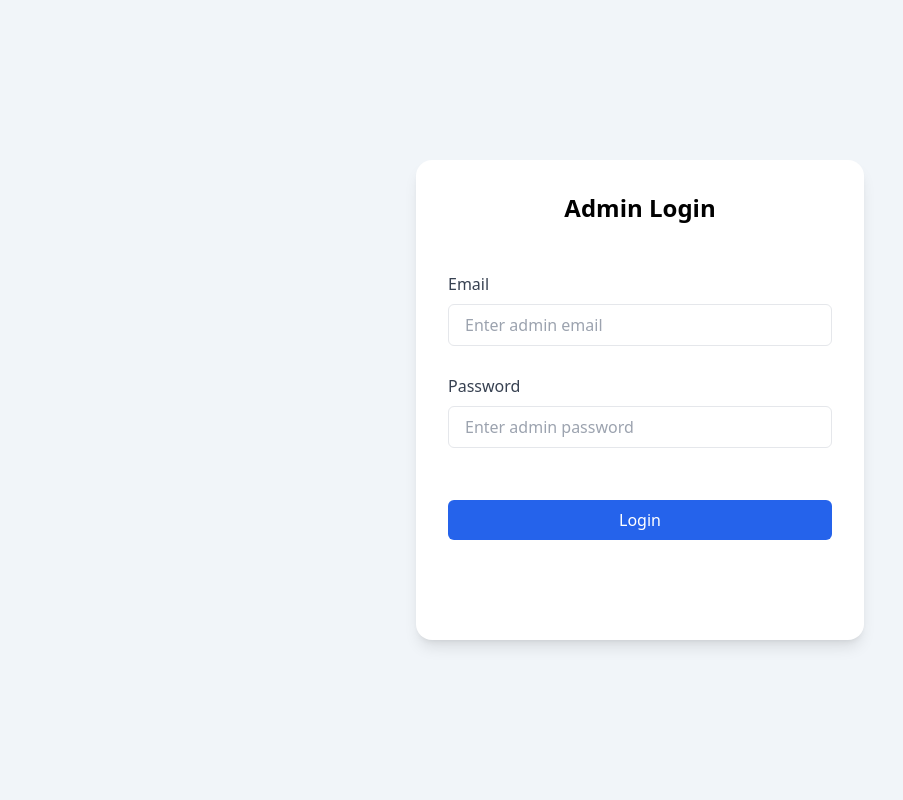
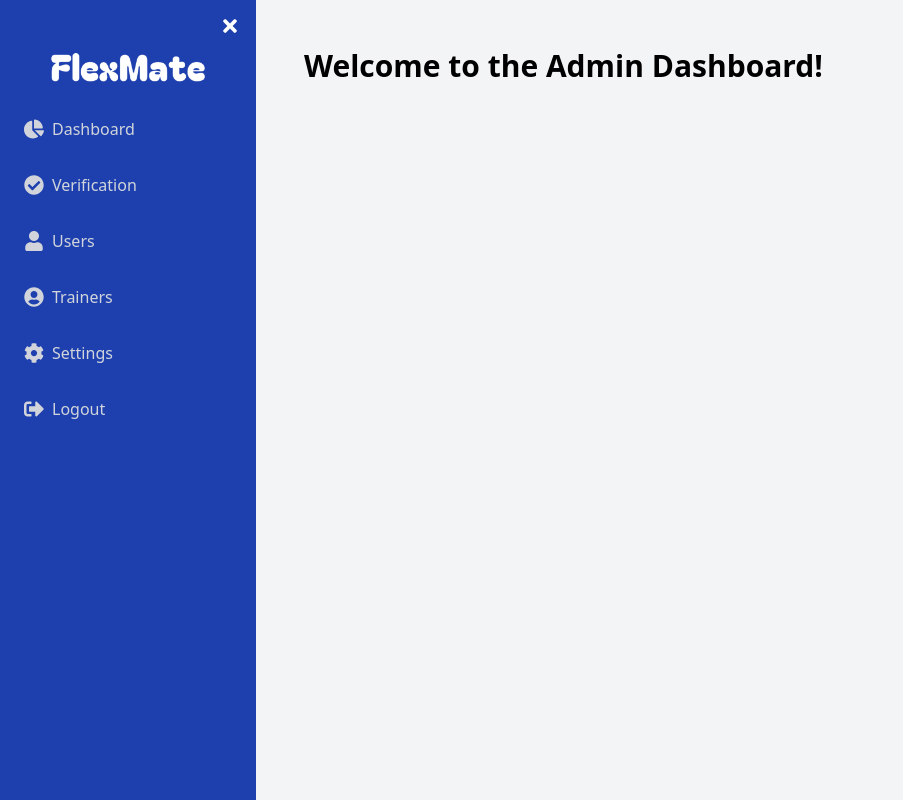
Before and after one commit to hafismohammad/Flex-Mate, a React (Vite) app in the folder frontend/: page /admin in a window 1280 px wide. Shown: the whole page, without its empty margins (0-903 px from the left). Built offline with nearby package versions, Linux system fonts and the light colour scheme.

Commit message:
Admin login and sidebar

```diff
--- a/frontend/src/App.tsx
+++ b/frontend/src/App.tsx
@@ -10,7 +10,7 @@ const App: React.FC = () => {
       <Router>
         <Routes>
           <Route path="/*" element={<UserRoutes />} />
-          <Route path="/admin" element={<AdminRoutes />} />
+          <Route path="/admin/*" element={<AdminRoutes />} />
         </Routes>
       </Router>
     </>
--- a/frontend/src/actions/adminAction.tsx
+++ b/frontend/src/actions/adminAction.tsx
@@ -1,20 +1,20 @@
 import { createAsyncThunk } from "@reduxjs/toolkit";
-import AdminService from '../services/AdminService'
+import AdminService from "../services/AdminService";
 
 interface loginAdmin {
   email: string;
   password: string;
 }
 export const adminLogin = createAsyncThunk(
-    'admin/login',
-    async ({email, password}: loginAdmin, thunkAPI) => {
+  "admin/login",
+  async ({ email, password }: loginAdmin, thunkAPI) => {
+    try {
+      const response = await AdminService.adminLogin({ email, password });
+      console.log('admin login response', response.data);
 
-
-        try {
-            const response = await AdminService.adminLogin({email, password})
-            return response.data
+      return response.data;
     } catch (error: any) {
-            return thunkAPI.rejectWithValue(error.response.data)
+      return thunkAPI.rejectWithValue(error.response.data);
     }
   }
-)
+);
--- a/frontend/src/app/store.ts
+++ b/frontend/src/app/store.ts
@@ -1,10 +1,12 @@
 import { configureStore } from '@reduxjs/toolkit'
 import userReduser from '../features/user/userSlice'
+import adminReducer from '../features/admin/adminSlice'
 
 // Redux store
 const store = configureStore({
     reducer: {
         user: userReduser,
+        admin: adminReducer
     }
 })
 
--- /dev/null
+++ b/frontend/src/components/admin/AdminDashboard.tsx
@@ -0,0 +1,13 @@
+
+
+function AdminDashboard() {
+  return (
+
+    <div className="flex-1 p-6 bg-gray-100">
+    <h2 className="text-3xl font-semibold">Welcome to the Admin Dashboard!</h2>
+    </div>
+
+  )
+}
+
+export default AdminDashboard
--- /dev/null
+++ b/frontend/src/components/admin/AdminLayout .tsx
@@ -0,0 +1,17 @@
+// src/components/AdminLayout.js
+import React from 'react';
+import { Outlet } from 'react-router-dom';
+import AdminSideBar from './AdminSideBar';
+
+function AdminLayout() {
+  return (
+    <div className="flex">
+      <AdminSideBar />
+      <div className="flex-1 p-6 bg-gray-100">
+        <Outlet />
+      </div>
+    </div>
+  );
+}
+
+export default AdminLayout;
--- a/frontend/src/components/admin/AdminLogin.tsx
+++ b/frontend/src/components/admin/AdminLogin.tsx
@@ -1,7 +1,9 @@
 import React, { useState } from 'react';
 import { useDispatch } from 'react-redux';
-import { AppDispatch } from '../../app/store';
+import { AppDispatch, RootState } from '../../app/store';
 import {adminLogin} from '../../actions/adminAction'
+import { useSelector } from 'react-redux';
+import { useNavigate } from 'react-router-dom';
 
 interface Errors {
   email?: string;
@@ -12,7 +14,9 @@ function AdminLogin() {
   const [email, setEmail] = useState<string>('');
   const [password, setPassword] = useState<string>('');
   const [errors, setErrors] = useState<Errors>({});
+
   const dispatch = useDispatch<AppDispatch>();
+  const navigate = useNavigate()
 
   const validate = (): Errors => {
     const newErrors: Errors = {};
@@ -54,6 +58,7 @@ function AdminLogin() {
 
 
       dispatch(adminLogin(adminData));
+      navigate('/admin/')
 
     }
   };
--- /dev/null
+++ b/frontend/src/components/admin/AdminSideBar.tsx
@@ -0,0 +1,84 @@
+import React, { useState } from 'react';
+import { Link } from 'react-router-dom'; // Import Link
+import LOGO from '../../assets/LOGO-2.png';
+import { FaBars, FaTimes, FaChartPie, FaUser, FaCog, FaUserCircle, FaSignOutAlt, FaCheckCircle } from 'react-icons/fa';
+
+function AdminSideBar() {
+  const [isSidebarOpen, setIsSidebarOpen] = useState(true);
+
+  // Toggle sidebar state
+  const toggleSidebar = () => {
+    setIsSidebarOpen(!isSidebarOpen);
+  };
+
+  return (
+    <div className="flex">
+      {/* Sidebar */}
+      <div
+        className={`h-screen bg-blue-800 text-white flex flex-col p-4 transition-all duration-300 ${
+          isSidebarOpen ? 'w-64' : 'w-16'
+        }`}
+      >
+        <button
+          onClick={toggleSidebar}
+          className="text-white focus:outline-none mb-4 flex justify-end"
+        >
+          {isSidebarOpen ? <FaTimes size={20} /> : <FaBars size={20} />}
+        </button>
+
+        {isSidebarOpen && (
+          <div className="flex items-center justify-center mb-6">
+            <img className='w-[70%] h-[100%]' src={LOGO} alt="Logo" />
+          </div>
+        )}
+
+        <nav className="flex flex-col space-y-4">
+          <Link
+            to="/admin/"
+            className="flex items-center p-2 text-gray-300 hover:bg-gray-700 hover:text-white rounded-md transition"
+          >
+            <FaChartPie size={20} />
+            <span className={`ml-2 ${!isSidebarOpen && 'hidden'}`}>Dashboard</span>
+          </Link>
+          <Link
+            to="/admin/verification"
+            className="flex items-center p-2 text-gray-300 hover:bg-gray-700 hover:text-white rounded-md transition"
+          >
+            <FaCheckCircle size={20} />
+            <span className={`ml-2 ${!isSidebarOpen && 'hidden'}`}>Verification</span>
+          </Link>
+          <Link
+            to="#"
+            className="flex items-center p-2 text-gray-300 hover:bg-gray-700 hover:text-white rounded-md transition"
+          >
+            <FaUser size={20} />
+            <span className={`ml-2 ${!isSidebarOpen && 'hidden'}`}>Users</span>
+          </Link>
+          <Link
+            to="#"
+            className="flex items-center p-2 text-gray-300 hover:bg-gray-700 hover:text-white rounded-md transition"
+          >
+            <FaUserCircle size={20} />
+            <span className={`ml-2 ${!isSidebarOpen && 'hidden'}`}>Trainers</span>
+          </Link>
+          <Link
+            to="#"
+            className="flex items-center p-2 text-gray-300 hover:bg-gray-700 hover:text-white rounded-md transition"
+          >
+            <FaCog size={20} />
+            <span className={`ml-2 ${!isSidebarOpen && 'hidden'}`}>Settings</span>
+          </Link>
+          <Link
+            to="/logout"
+            className="flex items-center p-2 text-gray-300 hover:bg-gray-700 hover:text-white rounded-md transition"
+          >
+            <FaSignOutAlt size={20} />
+            <span className={`ml-2 ${!isSidebarOpen && 'hidden'}`}>Logout</span>
+          </Link>
+        </nav>
+      </div>
+    </div>
+  );
+}
+
+export default AdminSideBar;
--- /dev/null
+++ b/frontend/src/components/admin/Verification.tsx
@@ -0,0 +1,12 @@
+// src/pages/Verification.js
+import React from 'react';
+
+function Verification() {
+  return (
+    <div className="flex-1 p-6 bg-gray-100">
+    <h2 className="text-3xl font-semibold">Trainer Verification</h2>
+    </div>
+  );
+}
+
+export default Verification;
--- /dev/null
+++ b/frontend/src/features/admin/adminSlice.tsx
@@ -0,0 +1,42 @@
+import { createSlice, PayloadAction, createAsyncThunk } from '@reduxjs/toolkit';
+import { adminLogin } from '../../actions/adminAction';
+
+interface AdminState {
+  adminData: any;
+  adminToken: string| null
+  loading: boolean;
+  error: string | null;
+}
+
+const initialState: AdminState = {
+  adminData: null,
+  adminToken: localStorage.getItem("access_token") || null,
+  loading: false,
+  error: null,
+};
+
+const adminSlice = createSlice({
+  name: 'admin',
+  initialState,
+  reducers: {},
+  extraReducers: (builder) => {
+    builder
+      .addCase(adminLogin.pending, (state) => {
+        state.loading = true;
+        state.error = null;
+      })
+      .addCase(adminLogin.fulfilled, (state, action: PayloadAction<any>) => {
+        state.loading = false;
+        state.adminData = action.payload.admin
+        state.adminToken = action.payload.token
+        localStorage.setItem("admin", JSON.stringify(action.payload.admin));
+        localStorage.setItem("access_token", action.payload.token);
+      })
+      .addCase(adminLogin.rejected, (state, action) => {
+        state.loading = false;
+        state.error = action.error.message || 'Something went wrong';
+      });
+  },
+});
+
+export default adminSlice.reducer;
--- a/frontend/src/features/user/userSlice.tsx
+++ b/frontend/src/features/user/userSlice.tsx
@@ -7,6 +7,7 @@ const user = localStorage.getItem("user");
 console.log(user);
 
 const final = user ? JSON.parse(user) : null;
+
 const initialState: UserState = {
   userInfo: final?final : null,
   token: localStorage.getItem("access_token") || null,
--- /dev/null
+++ b/frontend/src/pages/admin/DashboardPage.tsx
@@ -0,0 +1,12 @@
+import AdminDashboard from "../../components/admin/AdminDashboard"
+
+function DashboardPage() {
+  return (
+    <div>
+
+        <AdminDashboard />
+    </div>
+  )
+}
+
+export default DashboardPage
--- a/frontend/src/routes/AdminRoutes.tsx
+++ b/frontend/src/routes/AdminRoutes.tsx
@@ -1,14 +1,21 @@
-import { Routes, Route} from 'react-router-dom'
-import AdminLoginPage from '../pages/admin/AdminLoginPage'
+import { Routes, Route } from "react-router-dom";
+import AdminLoginPage from "../pages/admin/AdminLoginPage";
+import AdminDashboard from "../components/admin/AdminDashboard";
+import AdminLayout from "../components/admin/AdminLayout ";
+import Verification from "../components/admin/Verification";
 
 function AdminRoutes() {
   return (
     <div>
-        <Routes>
-            <Route path='/' element={<AdminLoginPage />} />
-        </Routes>
+      <Routes>
+        <Route path="/login" element={<AdminLoginPage />} />
+        <Route path="/" element={<AdminLayout />}>
+          <Route index element={<AdminDashboard />} />
+          <Route path="/verification" element={<Verification />} />
+        </Route>
+      </Routes>
     </div>
-  )
+  );
 }
 
-export default AdminRoutes
+export default AdminRoutes;
```
Lines whose indentation alone changed are shown as unchanged.
